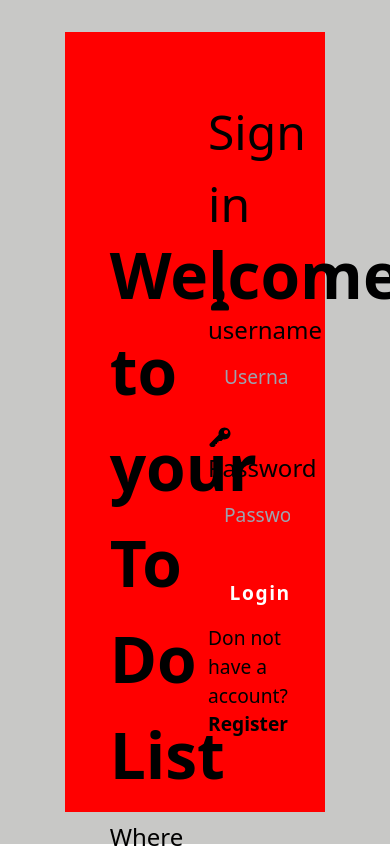
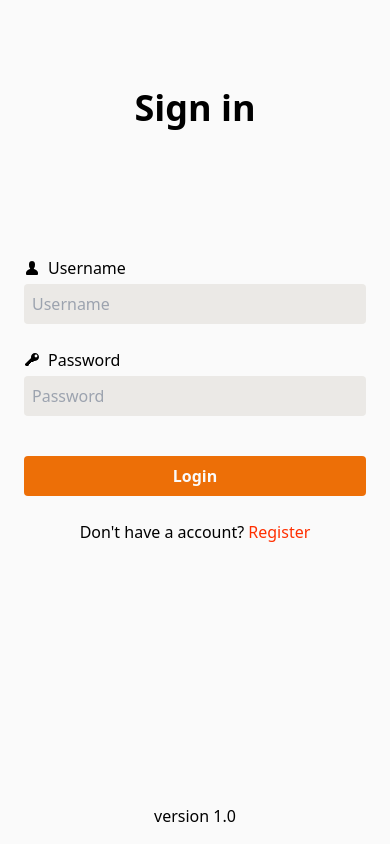
Before and after one commit to MatheusEzaquiel/todolist-frontend, a React (Vite) app: page /todolist-frontend/login in a window 390 px wide. Shown: the top 848 px of the page. Built offline with nearby package versions, Linux system fonts and the light colour scheme.

Commit message:
refactor: layout for mobile changed

```diff
--- a/src/pages/login/Login.jsx
+++ b/src/pages/login/Login.jsx
@@ -2,8 +2,7 @@ import { useState, useEffect } from 'react';
 import { Link, useNavigate } from 'react-router-dom';
 
 import { GoKey, GoPerson } from "react-icons/go"
-
-import styles from "./Login.module.css"
+import { BsFillDoorClosedFill } from "react-icons/bs";
 
 import { Notification } from "../../components/notification/Notification";
 import { UserService } from "../../services/api/users/UserService";
@@ -62,39 +61,40 @@ const blockFormRefresh = (e) => {
 
   return (
 
-    <section className={styles.container}>
+    <section className="w-screen h-screen p-0 m-0">
 
-      <div className={styles.homeContainer}>
+      <div className="">
 
-        <div className={styles.welcomeContainer}>
+        <div className="">
 
-          <div className={styles.welcomeText}>
-            <h1 className="md:bg-lime-500">Welcome to your To Do List</h1>
-            <p>Where you can create your own Lists and tasks for organizate your life</p>
+          <div className="w-screen h-[80vh] p-4 m-0 bg-gradient-to-r from-orange to-orange-200 flex flex-col items-center justify-center hidden lg:block">
+            <h1 className="text-center text-4xl md:bg-lime-500 text-white mb-2 font-bold">Welcome to <br/> your To Do List</h1>
+            <p className="text-center text-white text-md font-medium">Where you can create your own Lists and tasks for organizate your life</p>
           </div>
-
         </div>
 
-        <div className={styles.loginContainer}>
+        <div className="p-6 h-[100vh] flex items-center bg-white relative">
 
-          <form className={styles.loginForm} onSubmit={blockFormRefresh}>
+          <form className="w-[100vw] h-full mr-auto ml-auto flex flex-col" onSubmit={blockFormRefresh}>
 
-            <h2>Sign in</h2>
+            <h2 className="font-semibold text-4xl text-center mt-16 mb-32">Sign in</h2>
 
-            <div className={styles.inputGroupLogin}>
-              <label htmlFor="username"><span><GoPerson/></span>username</label>
-              <input type="text" onChange={(event) => { setDataLogin({...dataLogin, username: event.target.value}) }} value={dataLogin.username || ''} name="username" id="username" placeholder='Username'/>
+            <div className="flex flex-col mb-6">
+              <label htmlFor="username" className="flex gap-2 items-center mb-1"><span><GoPerson/></span>Username</label>
+              <input type="text" onChange={(event) => { setDataLogin({...dataLogin, username: event.target.value}) }} value={dataLogin.username || ''} className="p-2 rounded bg-gray" name="username" id="username" placeholder='Username' required/>
             </div>
 
-            <div className={styles.inputGroupLogin}>
-              <label htmlFor="password"> <span><GoKey/></span>Password</label>
-              <input type="password" onChange={(event) => { setDataLogin({...dataLogin, password: event.target.value}) }} value={dataLogin.password || ''} name="password" id="password" placeholder='Password'/>
+            <div className="flex flex-col">
+              <label htmlFor="password" className="flex gap-2 items-center mb-1"> <span><GoKey/></span>Password</label>
+              <input type="password" onChange={(event) => { setDataLogin({...dataLogin, password: event.target.value}) }} value={dataLogin.password || ''} className="p-2 rounded bg-gray" name="password" id="password" placeholder='Password' required/>
             </div>
 
-            <div className={styles.btnGroupLogin}>
-              <button className={styles.btnLogin}>Login</button>
-              <Link to="/todolist-frontend/register"><p>Don not have a account? <span>Register</span></p></Link>
+            <div className="">
+              <button className="bg-orange w-full h-10 mt-10 rounded text-white font-bold">Login</button>
+              <Link to="/todolist-frontend/register"><p className="text-center font-medium mt-6">Don't have a account? <span className=" text-orange-100">Register</span></p></Link>
             </div>
+
+            <p className="absolute bottom-4 inset-x-0 mx-auto w-1/2 text-center font-medium">version 1.0</p>
 
           </form>
 
```
